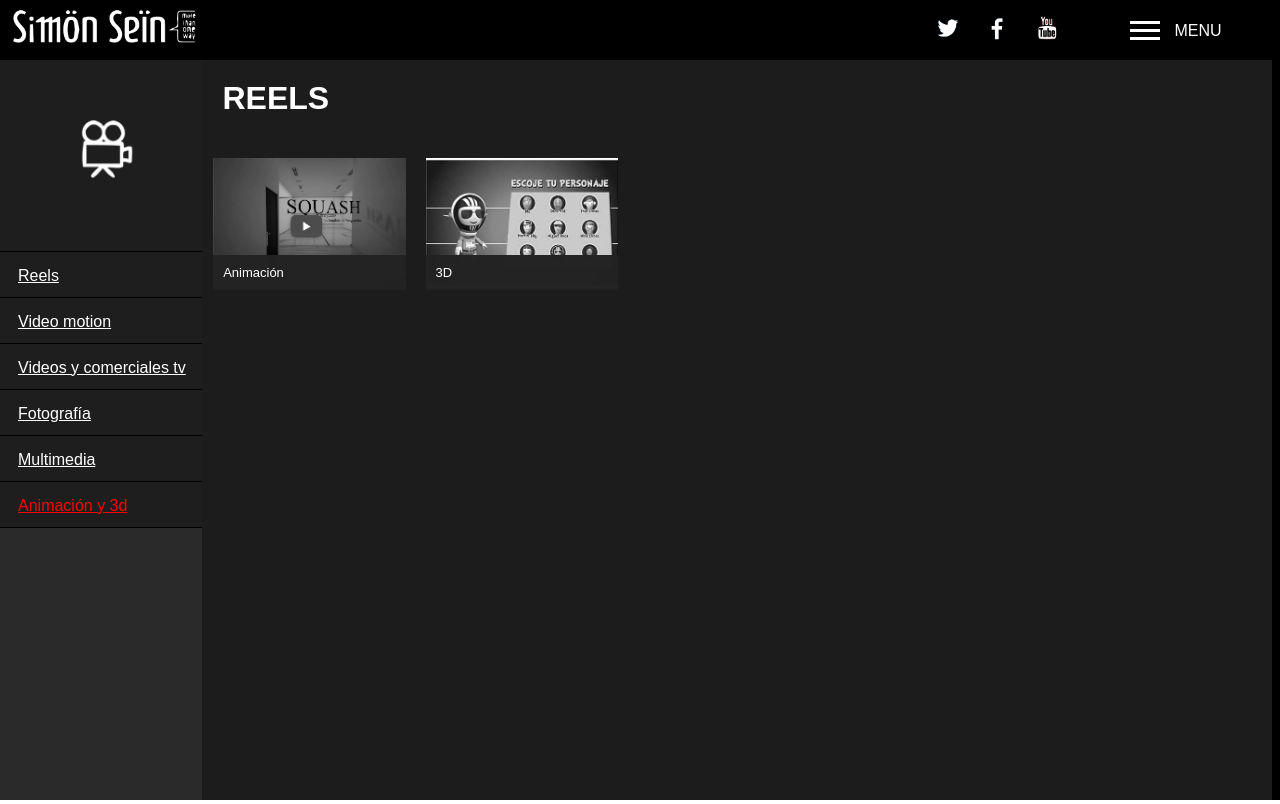
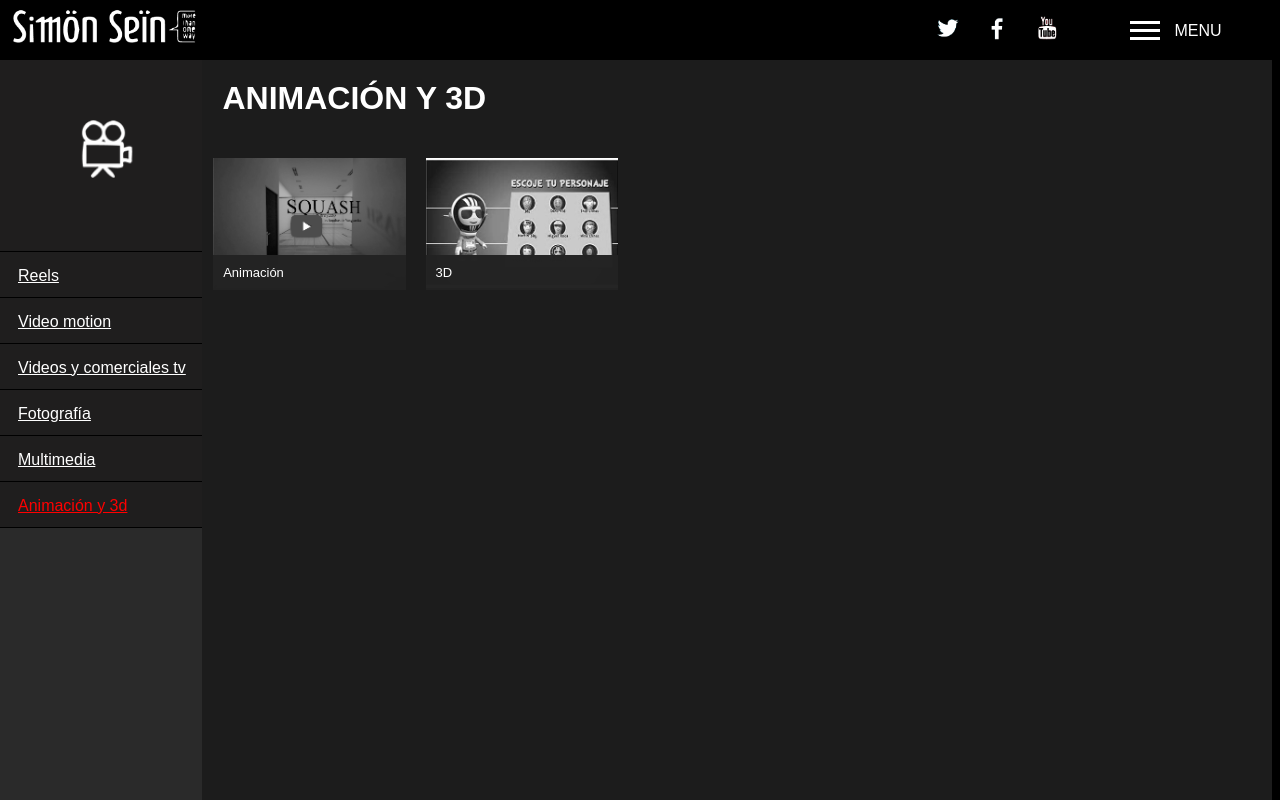
Before and after one commit to chiricos/simonsein, a PHP site: page /animacion.php in a window 1280 px wide. Run offline with PHP 8.4, Linux system fonts and the light colour scheme; some libraries are stand-ins or nearby versions.

Commit message:
algo que falto de nombres

```diff
--- a/animacion.php
+++ b/animacion.php
@@ -20,7 +20,7 @@
             </div>
         </section>
         <section class="content-body">
-            <h1>REELS</h1>
+            <h1>ANIMACIÓN Y 3D</h1>
 
             <div class="pop-up-content pop-up-animacion">
                 <span >x</span>
--- a/multimedia.php
+++ b/multimedia.php
@@ -20,7 +20,7 @@
             </div>
         </section>
         <section class="content-body">
-            <h1>REELS</h1>
+            <h1>MULTIMEDIA</h1>
 
             <div class="pop-up-content pop-up-multimedia">
                 <span >x</span>
```
